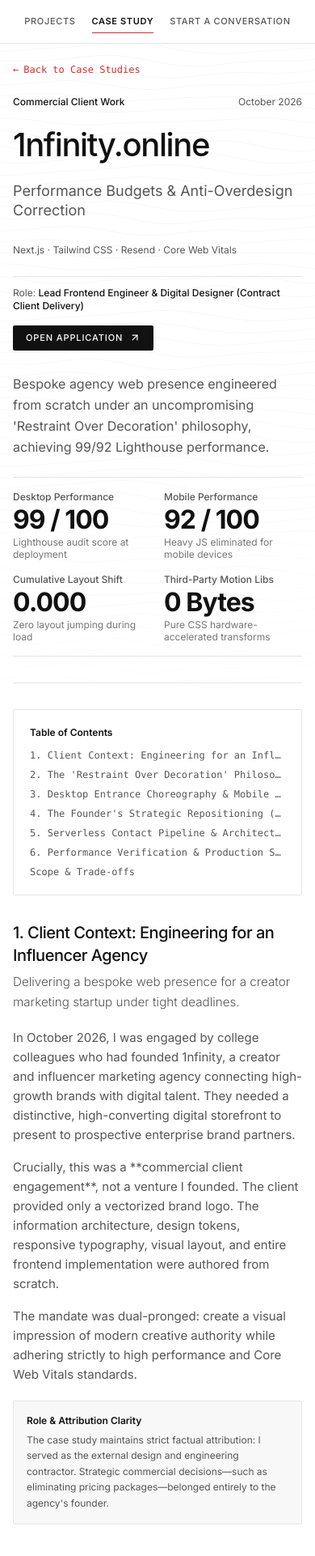
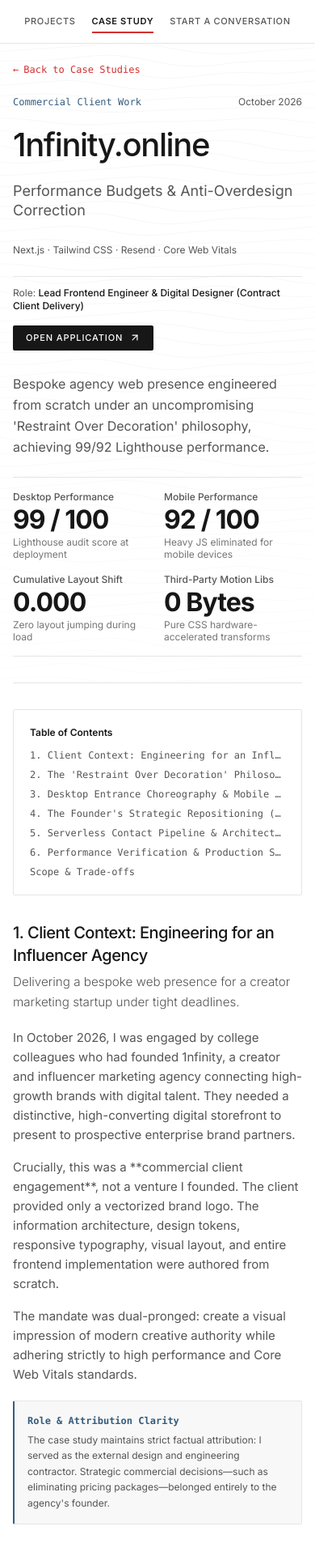
Before and after one commit to vaibhv19/workwith, a Next.js app: page /case-study/1nfinity in a window 390 px wide. Shown: the top 1922 px of the page at 81% size. Built offline with nearby package versions, Linux system fonts and the light colour scheme; a web font is replaced by a local one.

Commit message:
feat(theme): introduce muted blue secondary accent (#355C7D) for enhanced visual hierarchy

```diff
--- a/src/app/case-study/[slug]/page.tsx
+++ b/src/app/case-study/[slug]/page.tsx
@@ -71,7 +71,7 @@
         {/* Article Header */}
         <header className="space-y-6 border-b border-border pb-8">
           <div className="flex items-center justify-between text-xs text-foreground-muted">
-            <span className="font-medium text-foreground">
+            <span className="font-medium text-accent-secondary font-mono">
               {study.category}
             </span>
             <span>{study.period}</span>
@@ -205,8 +205,8 @@
 
               {/* Callout Box */}
               {sec.callout && (
-                <div className="p-4 sm:p-5 rounded-[2px] border border-border bg-surface-elevated/70 my-5 space-y-1.5">
-                  <div className="text-xs font-semibold text-foreground">
+                <div className="p-4 sm:p-5 rounded-[2px] border border-border border-l-2 border-l-accent-secondary bg-surface-elevated/70 my-5 space-y-1.5">
+                  <div className="text-xs font-semibold text-accent-secondary font-mono">
                     {sec.callout.title}
                   </div>
                   <div className="text-xs sm:text-sm text-foreground-muted leading-relaxed font-sans">
@@ -235,7 +235,7 @@
                 <div className="space-y-0 my-6">
                   <div className="flex items-center justify-between px-4 py-2 rounded-t-[2px] bg-surface-elevated border border-b-0 border-border text-xs font-mono text-foreground-muted">
                     <span className="font-medium text-foreground">{sec.codeBlock.title}</span>
-                    <span className="text-foreground-muted text-xs font-mono">{sec.codeBlock.language}</span>
+                    <span className="text-accent-secondary text-xs font-mono font-medium">{sec.codeBlock.language}</span>
                   </div>
                   <pre className="overflow-x-auto text-xs font-mono bg-[#F8F8F8] border border-border rounded-b-[2px] p-4 text-foreground leading-relaxed">
                     <code>{sec.codeBlock.code}</code>
--- a/src/app/case-study/page.tsx
+++ b/src/app/case-study/page.tsx
@@ -46,7 +46,7 @@
           >
             {/* Top Row: Category & Period */}
             <div className="flex items-baseline justify-between text-xs text-foreground-subtle font-mono">
-              <span className="text-foreground-muted">{study.category}</span>
+              <span className="text-accent-secondary font-medium">{study.category}</span>
               <span>{study.period}</span>
             </div>
 
--- a/src/app/globals.css
+++ b/src/app/globals.css
@@ -14,8 +14,8 @@
   --color-border-subtle: #F0F0F0;
   --color-border-accent: #D32F2F;
 
-  --color-foreground: #111111;
-  --color-foreground-ivory: #000000;
+  --color-foreground: #171717;
+  --color-foreground-ivory: #0A0A0A;
   --color-foreground-muted: #555555;
   --color-foreground-subtle: #767676;
 
@@ -25,6 +25,10 @@
   --color-accent-champagne: #FFEBEE;
   --color-accent-dark: #8B0000;
 
+  --color-accent-secondary: #355C7D;
+  --color-accent-secondary-hover: #26435C;
+  --color-accent-secondary-subtle: #EBF1F5;
+
   --font-display: 'Clash Display', var(--font-inter), system-ui, -apple-system, sans-serif;
   --font-numeric: 'Satoshi', var(--font-inter), sans-serif;
   --font-satoshi: 'Satoshi', var(--font-inter), sans-serif;
@@ -33,7 +37,7 @@
 }
 
 :root {
-  /* Core Palette Variables - White, Black & Red */
+  /* Core Palette Variables - White, Near-Black, Red & Muted Blue */
   --bg-black: #FFFFFF;
   --bg-deep: #FAFAFA;
 
@@ -47,8 +51,8 @@
   --border-subtle: #F0F0F0;
   --border-accent: #D32F2F;
 
-  --text-primary: #111111;
-  --text-ivory: #000000;
+  --text-primary: #171717;
+  --text-ivory: #0A0A0A;
   --text-muted: #555555;
   --text-subtle: #767676;
 
@@ -57,6 +61,10 @@
   --accent-tan: #C62828;
   --accent-champagne: #FFEBEE;
   --accent-subtle: rgba(211, 47, 47, 0.08);
+
+  --accent-secondary: #355C7D;
+  --accent-secondary-hover: #26435C;
+  --accent-secondary-subtle: #EBF1F5;
 
   /* Font stacks */
   --font-clash: 'Clash Display', -apple-system, BlinkMacSystemFont, sans-serif;
@@ -235,9 +243,9 @@
 }
 
 .btn-secondary:hover {
-  border-color: var(--accent-primary);
+  border-color: var(--accent-secondary);
   background-color: var(--surface-elevated);
-  color: var(--accent-primary);
+  color: var(--accent-secondary);
 }
 
 .btn-text {
--- a/src/app/projects/page.tsx
+++ b/src/app/projects/page.tsx
@@ -69,7 +69,7 @@
           <h2 id="must-checkout-heading" className="font-display text-lg sm:text-xl font-medium tracking-tight text-foreground">
             Must Checkout
           </h2>
-          <span className="text-xs text-foreground-muted">
+          <span className="text-xs font-mono text-accent-secondary">
             {mustCheckoutProjects.length} live applications deployed on Vercel
           </span>
         </div>
@@ -87,7 +87,7 @@
           <h2 id="developed-software-heading" className="font-display text-lg sm:text-xl font-medium tracking-tight text-foreground">
             Developed Software
           </h2>
-          <span className="text-xs text-foreground-muted">
+          <span className="text-xs font-mono text-accent-secondary">
             Curated selection of {developedSoftwareProjects.length} engineering systems
           </span>
         </div>
@@ -105,7 +105,7 @@
             href="https://github.com/vaibhv19"
             target="_blank"
             rel="noopener noreferrer"
-            className="text-foreground hover:text-accent underline decoration-border/70 hover:decoration-accent font-medium transition-colors inline-flex items-center gap-1"
+            className="text-accent-secondary hover:text-accent-secondary-hover underline decoration-accent-secondary/40 hover:decoration-accent-secondary font-medium transition-colors inline-flex items-center gap-1"
           >
             Explore all projects on GitHub ↗
           </a>
--- a/src/app/start-conversation/page.tsx
+++ b/src/app/start-conversation/page.tsx
@@ -100,7 +100,7 @@
         </div>
 
         <div className="pt-4 border-t border-border flex flex-col sm:flex-row sm:items-center justify-between gap-4 text-xs font-mono text-foreground-subtle">
-          <span>Greater Noida / New Delhi, India (IST · UTC+5:30)</span>
+          <span className="text-accent-secondary">Greater Noida / New Delhi, India (IST · UTC+5:30)</span>
 
           {/* Social Channels */}
           <div className="flex items-center gap-4 text-foreground-muted">
@@ -172,10 +172,15 @@
         <div className="grid grid-cols-1 sm:grid-cols-2 gap-x-8 gap-y-6">
           {CONVERSATION_AREAS.map((topic) => (
             <div key={topic.title} className="space-y-1">
-              <h3 className="text-sm font-semibold text-foreground">
-                {topic.title}
-              </h3>
-              <p className="text-xs text-foreground-muted leading-relaxed">
+              <div className="flex items-baseline gap-2">
+                <span className="font-mono text-xs font-semibold text-accent-secondary select-none">
+                  {topic.number}
+                </span>
+                <h3 className="text-sm font-semibold text-foreground">
+                  {topic.title}
+                </h3>
+              </div>
+              <p className="text-xs text-foreground-muted leading-relaxed pl-5 sm:pl-5">
                 {topic.description}
               </p>
             </div>
--- a/src/components/Header.tsx
+++ b/src/components/Header.tsx
@@ -53,16 +53,16 @@
               className={`shrink-0 px-2 sm:px-3 lg:px-4 py-1.5 text-[11px] sm:text-xs lg:text-[13px] font-medium tracking-[0.06em] sm:tracking-[0.1em] lg:tracking-[0.14em] uppercase transition-colors duration-300 relative group focus-visible:outline-none focus-visible:ring-1 focus-visible:ring-accent rounded-sm ${
                 link.isActive
                   ? "text-foreground font-semibold"
-                  : "text-foreground-muted hover:text-foreground"
+                  : "text-foreground-muted hover:text-accent-secondary"
               }`}
             >
               <span>{link.label}</span>
-              {/* Active / Hover accent line */}
+              {/* Active (Red) / Hover (Muted Blue) accent line */}
               <span
-                className={`absolute bottom-0 left-2 right-2 sm:left-3 sm:right-3 lg:left-4 lg:right-4 h-[1px] bg-accent transition-all duration-300 ${
+                className={`absolute bottom-0 left-2 right-2 sm:left-3 sm:right-3 lg:left-4 lg:right-4 h-[1.5px] transition-all duration-300 ${
                   link.isActive
-                    ? "opacity-100 scale-x-100"
-                    : "opacity-0 scale-x-0 group-hover:opacity-60 group-hover:scale-x-100"
+                    ? "bg-accent opacity-100 scale-x-100"
+                    : "bg-accent-secondary opacity-0 scale-x-0 group-hover:opacity-100 group-hover:scale-x-100"
                 }`}
               />
             </Link>
--- a/src/components/ui/Button.tsx
+++ b/src/components/ui/Button.tsx
@@ -53,13 +53,13 @@
   // Visual variants
   const variantClasses: Record<ButtonVariant, string> = {
     primary:
-      "bg-[#111111] text-white hover:bg-black hover:shadow-[0_8px_24px_-6px_rgba(0,0,0,0.15)] hover:-translate-y-[1px]",
+      "bg-[#171717] text-white hover:bg-black hover:shadow-[0_8px_24px_-6px_rgba(0,0,0,0.15)] hover:-translate-y-[1px]",
     secondary:
-      "bg-transparent text-[#111111] border border-[#E5E5E5] hover:border-[#D32F2F] hover:bg-[#FAFAFA] hover:text-[#D32F2F]",
+      "bg-transparent text-[#171717] border border-[#E5E5E5] hover:border-[#355C7D] hover:bg-[#FAFAFA] hover:text-[#355C7D]",
     accent:
       "bg-[#D32F2F] text-white hover:bg-[#B71C1C] hover:shadow-[0_8px_24px_-6px_rgba(211,47,47,0.2)] hover:-translate-y-[1px]",
     text:
-      "bg-transparent text-[#111111] hover:text-[#D32F2F] font-semibold border-none !p-0",
+      "bg-transparent text-[#171717] hover:text-[#D32F2F] font-semibold border-none !p-0",
   };
 
   const appliedSize = variant === "text" ? textSizeClasses[size] : sizeClasses[size];
```
Also changed, not shown: 1 other file (tests, documents, lock files or other folders).
